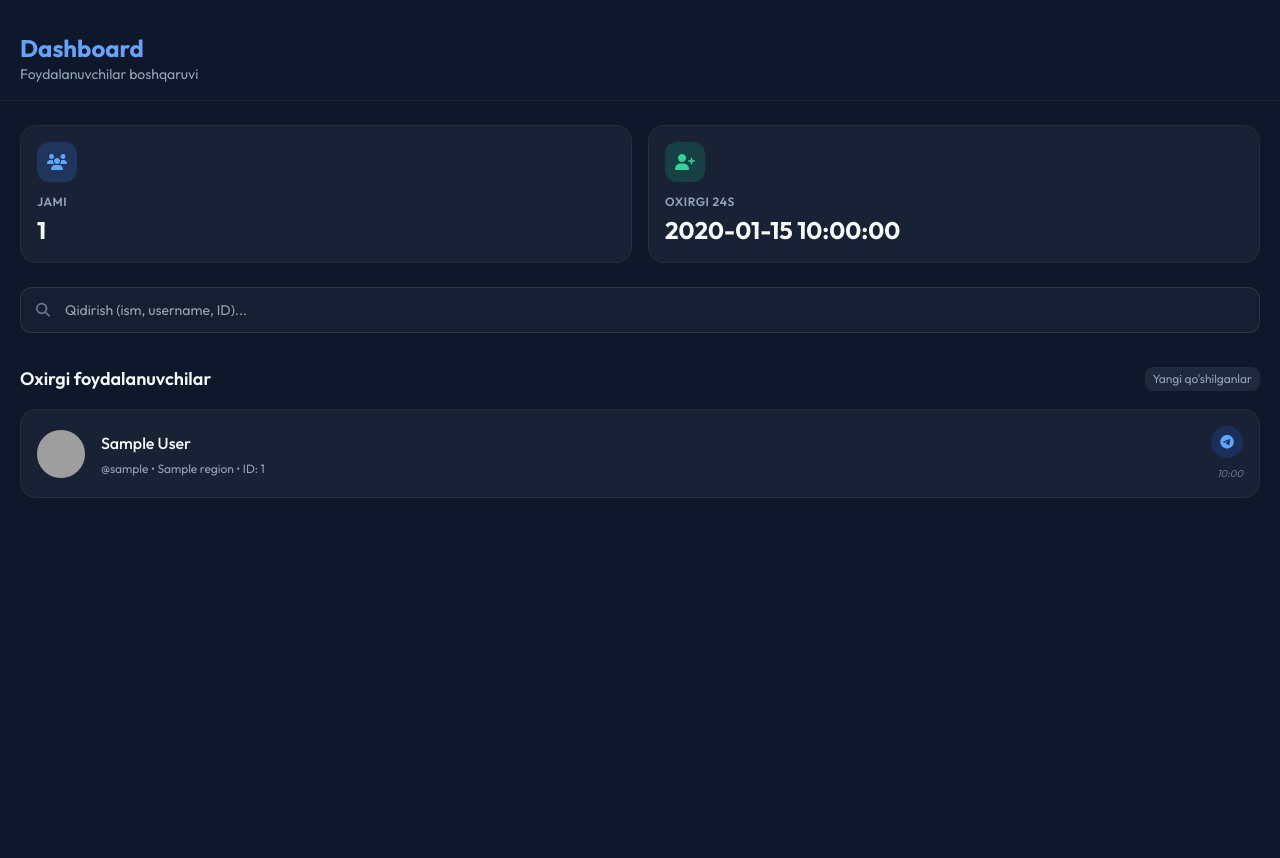
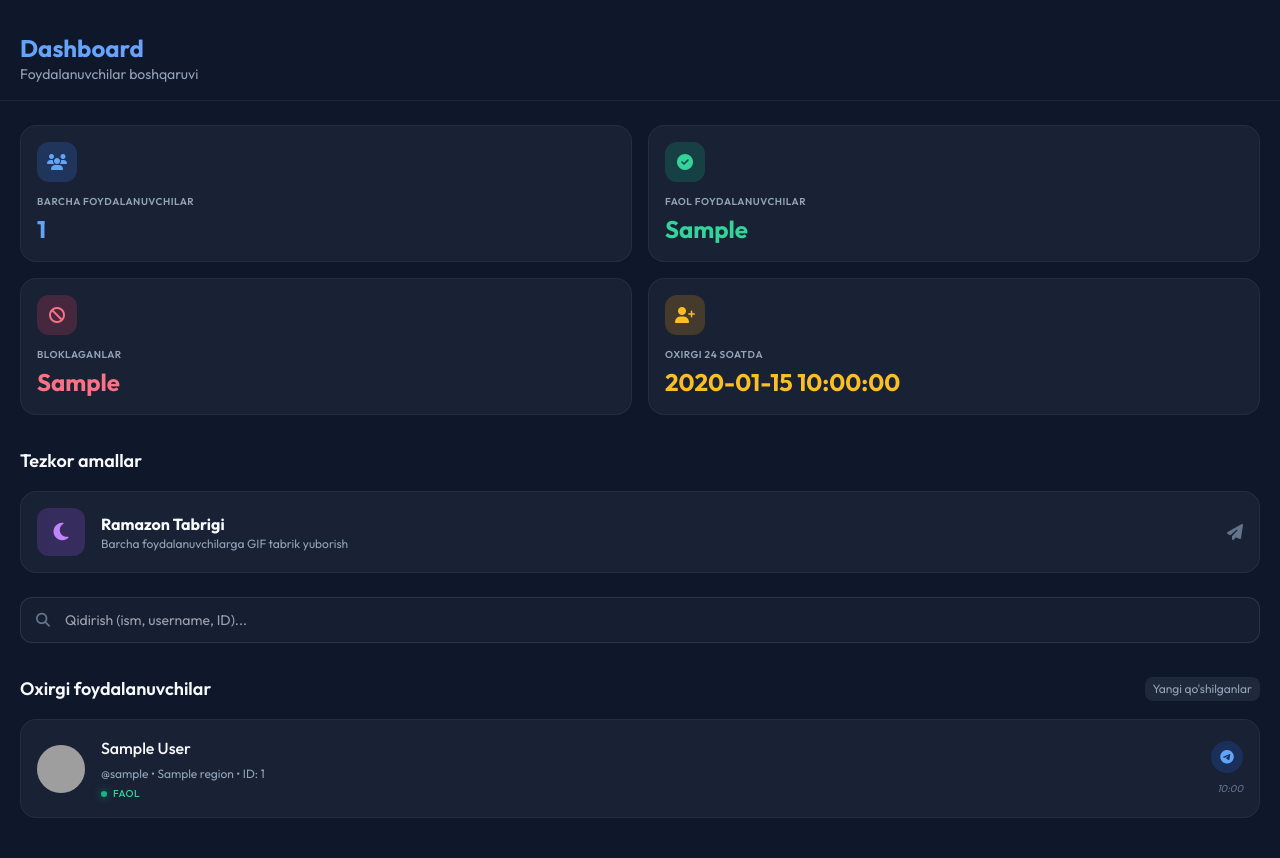
Before and after one commit to QuvonchbekBobojonov/ramazon2026, a FastAPI app: template templates/admin_mobile.html in a window 1280 px wide. Before the commit the page ends 498 px from the top, so only its background shows below. Run offline with FastAPI, Linux system fonts and the light colour scheme; the template is opened without the code that fills it: most values are stand-ins (such as "Sample title", 1, 10 or a date in 2020); parts of the project's set-up code (start-up, migrations or seed data) failed here and were passed over; some libraries are stand-ins or nearby versions; grey boxes are pictures that could not be loaded.

Commit message:
feat: add ramadan broadcast, active/blocked user tracking, and admin panel updates

```diff
--- a/db/crud.py
+++ b/db/crud.py
@@ -33,6 +33,11 @@
     await session.execute(stmt)
     await session.commit()
 
+async def update_user_blocked(session: AsyncSession, telegram_id: int, is_blocked: bool):
+    stmt = update(User).where(User.telegram_id == telegram_id).values(is_blocked=is_blocked)
+    await session.execute(stmt)
+    await session.commit()
+
 async def get_all_users(session: AsyncSession):
     stmt = select(User)
     result = await session.execute(stmt)
--- a/db/models.py
+++ b/db/models.py
@@ -14,6 +14,7 @@
     username: Mapped[str] = mapped_column(String, nullable=True)
     region: Mapped[str] = mapped_column(String, nullable=True)
     is_subscribed: Mapped[bool] = mapped_column(default=False)
+    is_blocked: Mapped[bool] = mapped_column(default=False)
     created_at: Mapped[datetime] = mapped_column(DateTime(timezone=True), server_default=func.now())
 
     @property
--- a/main.py
+++ b/main.py
@@ -121,6 +121,12 @@
         total_result = await session.execute(select(func.count(User.id)).where(User.telegram_id != bot_id))
         total_users = total_result.scalar()
 
+        active_result = await session.execute(select(func.count(User.id)).where((User.telegram_id != bot_id) & (User.is_blocked == False)))
+        active_users = active_result.scalar()
+
+        blocked_result = await session.execute(select(func.count(User.id)).where((User.telegram_id != bot_id) & (User.is_blocked == True)))
+        blocked_users = blocked_result.scalar()
+
         from utils.ramadan_calculator import get_now_uz
         now_uz = get_now_uz()
         today_uz = now_uz.date()
@@ -154,6 +160,8 @@
         "request": request,
         "users": users,
         "total_users": total_users,
+        "active_users": active_users,
+        "blocked_users": blocked_users,
         "new_today": new_today,
         "bot_token": BOT_TOKEN,
         "search_query": q or ""
@@ -190,10 +198,77 @@
                 "full_name": u.full_name,
                 "username": u.username,
                 "region": u.region,
+                "is_blocked": u.is_blocked,
                 "created_at_time": created_at_uz.strftime('%H:%M') if created_at_uz else '--:--'
             })
 
     return {"users": user_list}
+
+
+@app.post("/api/admin/broadcast/ramadan")
+async def api_broadcast_ramadan(token: str):
+    from core.config import BOT_TOKEN
+    if token != BOT_TOKEN:
+        return JSONResponse({"error": "Unauthorized"}, status_code=403)
+
+    async with async_session_maker() as session:
+        from db.crud import get_all_users
+        users = await get_all_users(session)
+
+    async def run_broadcast():
+        from aiogram.types import FSInputFile
+        from aiogram.exceptions import TelegramForbiddenError, TelegramRetryAfter
+        import asyncio
+        from db.base import async_session_maker
+        from db.crud import update_user_blocked
+
+        gif_path = "static/ramadan.gif"
+        gif_file = FSInputFile(gif_path)
+        gif_id = None # Store file_id after first send
+
+        caption = (
+            "<b>Assalomu alaykum va rahmatullohi va barokatuh!</b>\n\n"
+            "Barchangizni kirib kelayotgan <b>Ramazon oyi</b> bilan chin qalbdan muborakbod etamiz! 🌙✨\n\n"
+            "Ushbu muborak oy barchamizga xayrli va barokatli bo'lsin. Duolarimiz ijobat, ibodatlarimiz maqbul bo'lishini Allohdan so'rab qolamiz. 🤲\n\n"
+            "Hurmat bilan, <a href='https://t.me/QuvonchbekBobojonov'>Quvonchbek Bobojonov</a>"
+        )
+
+        for user in users:
+            try:
+                # Use file_id if available, otherwise upload
+                sent_msg = await bot.send_animation(
+                    user.telegram_id,
+                    animation=gif_id if gif_id else gif_file,
+                    caption=caption,
+                    parse_mode="HTML"
+                )
+
+                # Save file_id from the first successful send
+                if not gif_id and sent_msg.animation:
+                    gif_id = sent_msg.animation.file_id
+
+                # If user was previously blocked, mark as unblocked
+                if user.is_blocked:
+                    async with async_session_maker() as session_inner:
+                        await update_user_blocked(session_inner, user.telegram_id, False)
+
+                await asyncio.sleep(0.05) # Rate limit protection
+            except TelegramForbiddenError:
+                async with async_session_maker() as session_inner:
+                    await update_user_blocked(session_inner, user.telegram_id, True)
+            except TelegramRetryAfter as e:
+                await asyncio.sleep(e.retry_after)
+                try:
+                    await bot.send_animation(user.telegram_id, animation=gif_id if gif_id else gif_file, caption=caption, parse_mode="HTML")
+                except:
+                    pass
+            except Exception as e:
+                logger.error(f"Broadcast error for {user.telegram_id}: {e}")
+
+    import asyncio
+    asyncio.create_task(run_broadcast())
+
+    return {"success": True, "count": len(users)}
 
 
 
--- a/templates/admin_mobile.html
+++ b/templates/admin_mobile.html
@@ -97,15 +97,49 @@
             <div class="w-10 h-10 rounded-xl bg-blue-500/20 flex items-center justify-center mb-3">
                 <i class="fas fa-users text-blue-400"></i>
             </div>
-            <p class="text-slate-400 text-xs uppercase tracking-wider font-semibold">Jami</p>
-            <h2 class="text-2xl font-bold mt-1">{{ total_users }}</h2>
+            <p class="text-slate-400 text-[10px] uppercase tracking-wider font-semibold">Barcha foydalanuvchilar</p>
+            <h2 class="text-2xl font-bold mt-1 text-blue-400">{{ total_users }}</h2>
         </div>
         <div class="glass rounded-2xl p-4">
             <div class="w-10 h-10 rounded-xl bg-emerald-500/20 flex items-center justify-center mb-3">
-                <i class="fas fa-user-plus text-emerald-400"></i>
+                <i class="fas fa-check-circle text-emerald-400"></i>
             </div>
-            <p class="text-slate-400 text-xs uppercase tracking-wider font-semibold">Oxirgi 24s</p>
-            <h2 class="text-2xl font-bold mt-1">{{ new_today }}</h2>
+            <p class="text-slate-400 text-[10px] uppercase tracking-wider font-semibold">Faol foydalanuvchilar</p>
+            <h2 class="text-2xl font-bold mt-1 text-emerald-400">{{ active_users }}</h2>
+        </div>
+        <div class="glass rounded-2xl p-4">
+            <div class="w-10 h-10 rounded-xl bg-rose-500/20 flex items-center justify-center mb-3">
+                <i class="fas fa-ban text-rose-400"></i>
+            </div>
+            <p class="text-slate-400 text-[10px] uppercase tracking-wider font-semibold">Bloklaganlar</p>
+            <h2 class="text-2xl font-bold mt-1 text-rose-400">{{ blocked_users }}</h2>
+        </div>
+        <div class="glass rounded-2xl p-4">
+            <div class="w-10 h-10 rounded-xl bg-amber-500/20 flex items-center justify-center mb-3">
+                <i class="fas fa-user-plus text-amber-400"></i>
+            </div>
+            <p class="text-slate-400 text-[10px] uppercase tracking-wider font-semibold">Oxirgi 24 soatda</p>
+            <h2 class="text-2xl font-bold mt-1 text-amber-400">{{ new_today }}</h2>
+        </div>
+    </div>
+
+    <!-- Actions Section -->
+    <div class="px-5 mt-8">
+        <h3 class="text-lg font-semibold mb-4">Tezkor amallar</h3>
+        <div class="grid grid-cols-1 gap-4">
+            <button onclick="sendRamadanGreeting()"
+                class="w-full glass rounded-2xl p-4 flex items-center gap-4 hover:bg-white/5 transition-all text-left">
+                <div class="w-12 h-12 rounded-xl bg-purple-500/20 flex items-center justify-center">
+                    <i class="fas fa-moon text-purple-400 text-xl"></i>
+                </div>
+                <div>
+                    <h4 class="font-bold">Ramazon Tabrigi</h4>
+                    <p class="text-xs text-slate-400">Barcha foydalanuvchilarga GIF tabrik yuborish</p>
+                </div>
+                <div class="ml-auto">
+                    <i class="fas fa-paper-plane text-slate-500"></i>
+                </div>
+            </button>
         </div>
     </div>
 
@@ -150,6 +184,17 @@
                     </div>
                     <p class="text-xs text-slate-400 truncate-custom">@{{ user.username or "yo'q" }} • {{ user.region or
                         "hudud yo'q" }} • ID: {{ user.telegram_id }}</p>
+                    <div class="mt-1 flex items-center gap-1.5">
+                        {% if user.is_blocked %}
+                        <span
+                            class="flex h-1.5 w-1.5 rounded-full bg-rose-500 shadow-[0_0_8px_rgba(244,63,94,0.6)]"></span>
+                        <span class="text-[10px] text-rose-400 font-medium uppercase tracking-wider">Bloklangan</span>
+                        {% else %}
+                        <span
+                            class="flex h-1.5 w-1.5 rounded-full bg-emerald-500 shadow-[0_0_8px_rgba(16,185,129,0.6)]"></span>
+                        <span class="text-[10px] text-emerald-400 font-medium uppercase tracking-wider">Faol</span>
+                        {% endif %}
+                    </div>
                 </div>
 
                 <div class="flex flex-col items-end gap-2 text-right">
@@ -222,6 +267,12 @@
                                         </h4>
                                     </div>
                                     <p class="text-xs text-slate-400 truncate-custom">@${user.username || "yo'q"} • ${user.region || "hudud yo'q"} • ID: ${user.telegram_id}</p>
+                                    <div class="mt-1 flex items-center gap-1.5">
+                                        ${user.is_blocked
+                                ? '<span class="flex h-1.5 w-1.5 rounded-full bg-rose-500 shadow-[0_0_8px_rgba(244,63,94,0.6)]"></span><span class="text-[10px] text-rose-400 font-medium uppercase tracking-wider">Bloklangan</span>'
+                                : '<span class="flex h-1.5 w-1.5 rounded-full bg-emerald-500 shadow-[0_0_8px_rgba(16,185,129,0.6)]"></span><span class="text-[10px] text-emerald-400 font-medium uppercase tracking-wider">Faol</span>'
+                            }
+                                    </div>
                                 </div>
 
                                 <div class="flex flex-col items-end gap-2 text-right">
@@ -258,6 +309,35 @@
 
         // Initial marquee check
         window.addEventListener('load', initMarquee);
+
+        async function sendRamadanGreeting() {
+            if (!confirm('Ramazon tabrigini barcha foydalanuvchilarga yuborishni tasdiqlaysizmi?')) return;
+
+            const btn = event.currentTarget;
+            const icon = btn.querySelector('.fa-paper-plane');
+            const originalIcon = icon.className;
+
+            btn.disabled = true;
+            icon.className = 'fas fa-spinner fa-spin text-slate-500';
+
+            try {
+                const response = await fetch(`/api/admin/broadcast/ramadan?token=${token}`, {
+                    method: 'POST'
+                });
+                const data = await response.json();
+
+                if (data.success) {
+                    alert(`Tabriknoma yuborish boshlandi! Jami: ${data.count} foydalanuvchi.`);
+                } else {
+                    alert('Xatolik: ' + data.error);
+                }
+            } catch (error) {
+                alert('Xatolik yuz berdi');
+            } finally {
+                btn.disabled = false;
+                icon.className = originalIcon;
+            }
+        }
     </script>
 </body>
 
--- a/utils/admin_panel.py
+++ b/utils/admin_panel.py
@@ -6,7 +6,7 @@
 from db.models import User
 
 class UserAdmin(ModelView, model=User):
-    column_list = ["id", "telegram_id", "full_name", "username", "region", "profile_link", "created_at"]
+    column_list = ["id", "telegram_id", "full_name", "username", "region", "is_subscribed", "is_blocked", "profile_link", "created_at"]
 
     column_formatters = {
         "profile_link": lambda m, a: Markup(
```
Also changed, not shown: fix_db_schema.py (+14 -0 lines), utils/broadcast_script.py (added, +82 -0 lines).
